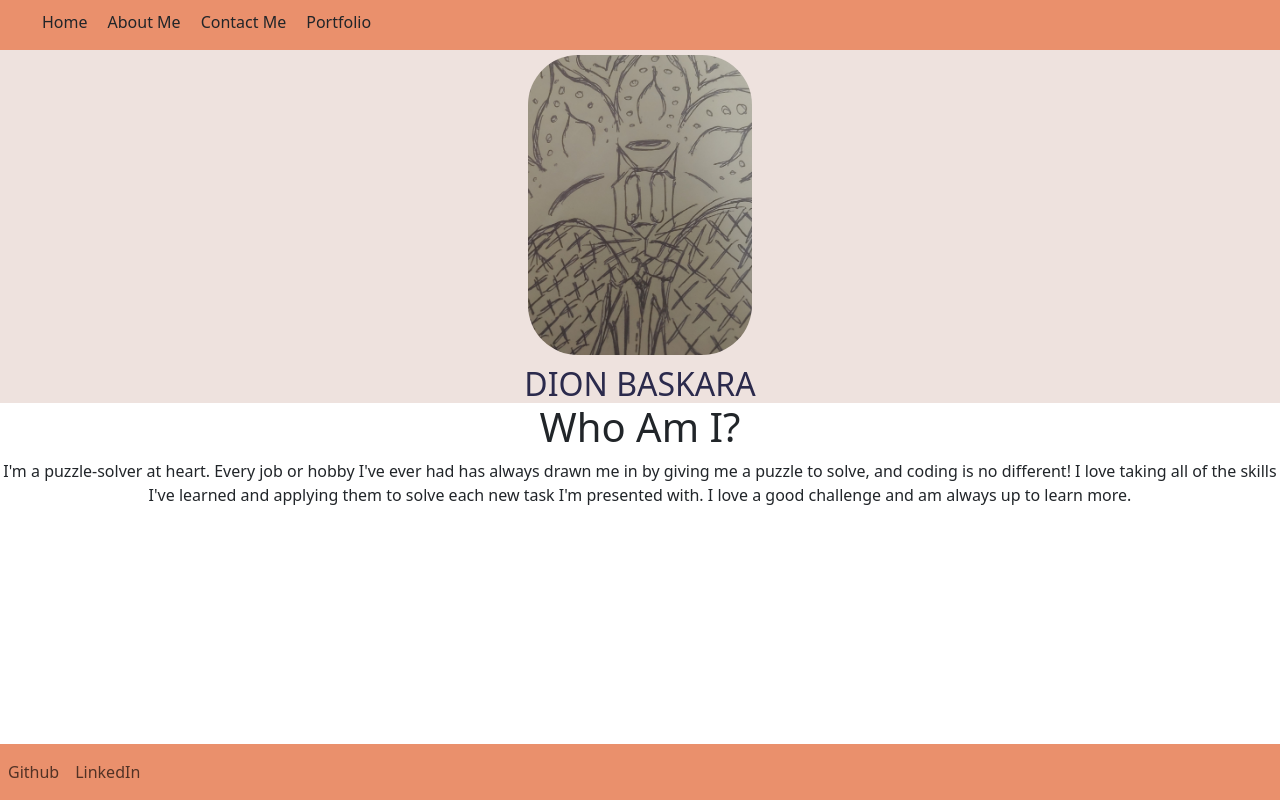
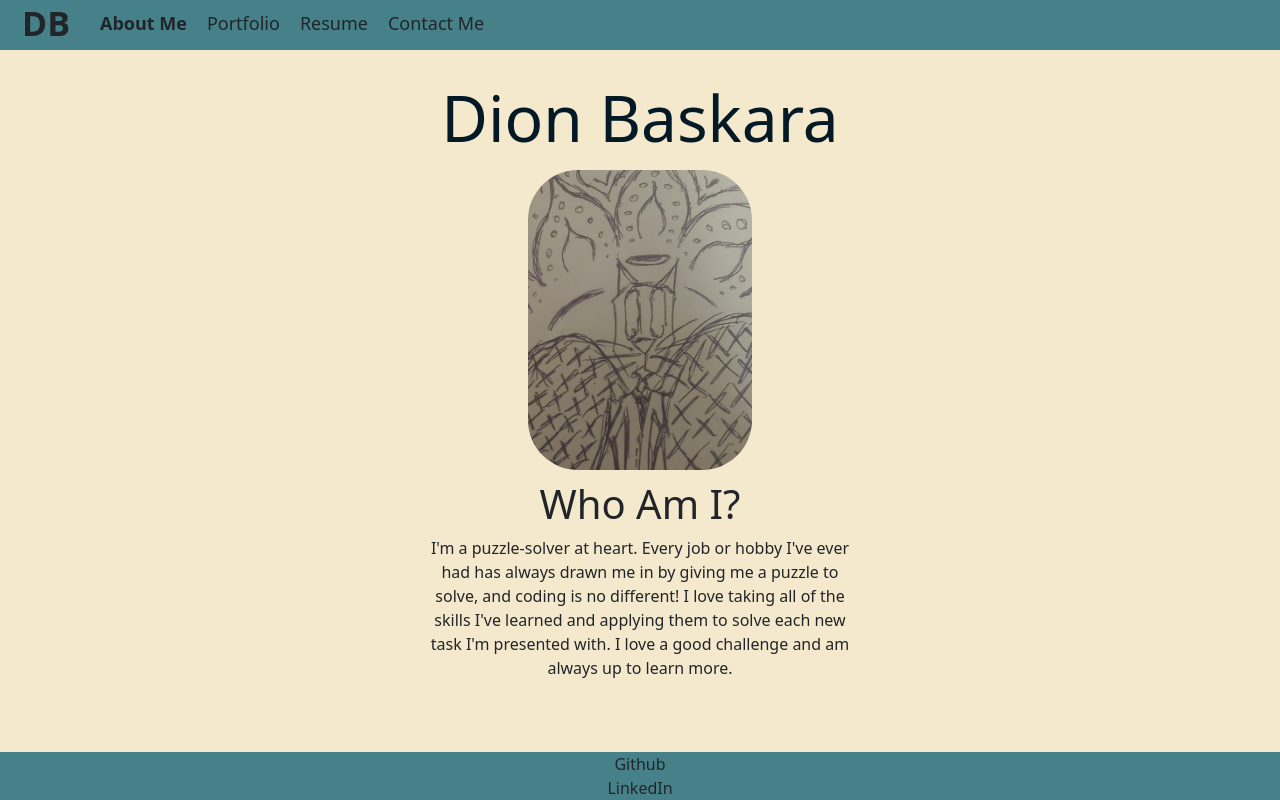
Before and after one commit to dionkb/DionKBaskara-REACT-Portfolio, a React (Create React App) app: page / in a window 1280 px wide. Built offline with nearby package versions, Linux system fonts and the light colour scheme.

Commit message:
large style changes and formatting

```diff
--- a/src/App.css
+++ b/src/App.css
@@ -1,13 +1,18 @@
 :root { /*Sets variables to be used when possible and improve code clarity*/
-  --pri-color: #EEE2DE;
-  --sec-color: #EA906C;
-  --tert-color: #B31312;
-  --font-color: #2B2A4C;
+  --pri-dark: #9DBEBB;
+  --pri-light: #F4E9CD;
+  --sec-light: #77ACA2;
+  --sec-dark: #468189;
+  --font-color: #031926;
 }
 
 .mainBody {
   text-align: center;
   justify-content: center;
+  background-color: var(--pri-light);
+  display: flex;
+  flex-direction: column;
+  min-height: 100vh;
 }
 
 #navbarList {
@@ -18,44 +23,76 @@
 
 #navbarList li {
   float: left;
-  padding: 10px;
+  margin: 10px;
+  font-size: 18px;
+}
+
+a.nav-link.active {
+  font-weight: bold;
+}
+
+#navInitials {
+  font-size: 34px;
+  font-weight: bold;
+  margin: -12px 10px 0 -20px;
 }
 
 #avatar {
   height: 300px;
   border-radius: 50px;
-  margin: 5px;
+  margin: 5px 0 10px 0;
 }
 
 #headerName {
-  font-size: 32px;
+  font-size: 64px;
   color: var(--font-color);
-  margin: 5px 0 0 0;
-}
-
-header {
-  background-color: var(--pri-color);
+  padding-top: 30px;
 }
 
 #navbarList, footer {
-  background-color: var(--sec-color);
-  width: 100%;
+  background-color: var(--sec-dark);
 }
 
 footer {
-  bottom: 0 !important;
-  margin-top: 50px;
-  position: absolute !important;
+  display: block;
+  width: 100vw;
+  margin-top: auto;
+  bottom: 0;
 }
 
 .card {
   width: 18rem;
-  background-color: var(--pri-color);
+  background-color: var(--sec-light) !important;
   margin: 10px auto;
 }
 
 .btn-primary {
-  background-color: var(--tert-color) !important;
+  background-color: var(--pri-dark) !important;
+  color: var(--font-color) !important;
   border: 0 !important;
   margin: 2px;
+  border: 1px solid var(--sec-dark) !important;
 }
+
+.aboutMe, .homePage {
+  width: 100%;
+  display: flex;
+  flex-direction: column;
+  align-items: center;
+  justify-content: flex-start;
+}
+
+.aboutMe * {
+  width: 33%;
+  justify-content: center;
+  text-align: center;
+}
+
+.row {
+  background-color: var(--pri-light);
+}
+
+.contactForm, .contactForm * {
+  flex: 1;
+  justify-content: center;
+}
--- a/src/components/Footer.js
+++ b/src/components/Footer.js
@@ -3,13 +3,9 @@ import React from 'react';
 
 function Footer() {
     return (
-        <footer class="navbar navbar-expand-lg">
-            <div class="collapse navbar-collapse" id="navbarNavAltMarkup">
-                <div class="navbar-nav">
-                <a class="nav-item nav-link" href="https://github.com/dionkb">Github</a>
-                <a class="nav-item nav-link" href="https://www.linkedin.com/in/dionkbaskara/">LinkedIn</a>
-                </div>
-            </div>
+        <footer>
+            <a class="nav-item nav-link" href="https://github.com/dionkb">Github</a>
+            <a class="nav-item nav-link" href="https://www.linkedin.com/in/dionkbaskara/">LinkedIn</a>
         </footer>
     );
 }
--- a/src/components/Header.js
+++ b/src/components/Header.js
@@ -5,8 +5,8 @@ import Avatar from '../assets/dionAvatar.jpg';
 function Header() {
     return (
         <header>
+            <h1 id="headerName">Dion Baskara</h1>
             <img id="avatar" src={Avatar} alt="avatar of a cat, sketched by Dion Baskara"/>
-            <h1 id="headerName">DION BASKARA</h1>
         </header>
     );
 }
--- a/src/components/Navigation.js
+++ b/src/components/Navigation.js
@@ -8,16 +8,34 @@ function Navigation({ currentPage, changePageFunction }) {
                 <a href="#home" onClick={() => changePageFunction('Home')}
                 className={currentPage === 'Home' ? 'nav-link active' : 'nav-link'}
                 >
-                Home
+                <p id="navInitials">DB</p>
                 </a>
             </li>
             <li className="nav-item">
                 <a
                 href="#aboutme"
                 onClick={() => changePageFunction('AboutMe')}
-                className={currentPage === 'About' ? 'nav-link active' : 'nav-link'}
+                className={currentPage === 'AboutMe' ? 'nav-link active' : 'nav-link'}
                 >
                 About Me
+                </a>
+            </li>
+            <li className="nav-item">
+                <a
+                href="#portfolio"
+                onClick={() => changePageFunction('Portfolio')}
+                className={currentPage === 'Portfolio' ? 'nav-link active' : 'nav-link'}
+                >
+                Portfolio
+                </a>
+            </li>
+            <li className="nav-item">
+                <a
+                href="#resume"
+                onClick={() => changePageFunction('Resume')}
+                className={currentPage === 'Resume' ? 'nav-link active' : 'nav-link'}
+                >
+                Resume
                 </a>
             </li>
             <li className="nav-item">
@@ -29,15 +47,6 @@ function Navigation({ currentPage, changePageFunction }) {
                 Contact Me
                 </a>
             </li>
-            <li className="nav-item">
-                <a
-                href="#portfolio"
-                onClick={() => changePageFunction('Portfolio')}
-                className={currentPage === 'Portfolio' ? 'nav-link active' : 'nav-link'}
-                >
-                Portfolio
-                </a>
-            </li>
         </ul>
     );
 }
--- a/src/components/RenderPage.js
+++ b/src/components/RenderPage.js
@@ -4,6 +4,8 @@ import Home from './pages/Home';
 import AboutMe from './pages/AboutMe';
 import Portfolio from './pages/Portfolio';
 import ContactMe from './pages/ContactMe';
+import Resume from './pages/Resume';
+import Footer from './Footer';
 
 export default function MainPageHandler() {
     const [currentPage, setCurrentPage] = useState('AboutMe');
@@ -18,15 +20,21 @@ export default function MainPageHandler() {
         if (currentPage === 'Portfolio') {
         return <Portfolio />;
         }
+        if (currentPage === 'Resume') {
+            return <Resume />;
+            }
         return <ContactMe />;
     };
 
     const changePageFunction = (page) => setCurrentPage(page);
 
     return (
-        <div>
-        <Navigation currentPage={currentPage} changePageFunction={changePageFunction} />
-        {renderPage()}
-        </div>
+        <>
+            <div>
+                <Navigation currentPage={currentPage} changePageFunction={changePageFunction} />
+                {renderPage()}
+            </div>
+            <Footer />
+        </>
     );
 }
--- a/src/components/pages/AboutMe.js
+++ b/src/components/pages/AboutMe.js
@@ -1,17 +1,17 @@
 import React from 'react';
-import Footer from '../Footer';
 import Header from '../Header';
 
 export default function AboutMe() {
     return (
         <div>
             <Header />
-            <h1>Who Am I?</h1>
-            <p>
-                I'm a puzzle-solver at heart. Every job or hobby I've ever had has always drawn me in by giving me a puzzle to solve, and coding is no different! I love
-                taking all of the skills I've learned and applying them to solve each new task I'm presented with. I love a good challenge and am always up to learn more.
-            </p>
-            <Footer />
+            <div  class="aboutMe">
+                <h1>Who Am I?</h1>
+                <p>
+                    I'm a puzzle-solver at heart. Every job or hobby I've ever had has always drawn me in by giving me a puzzle to solve, and coding is no different! I love
+                    taking all of the skills I've learned and applying them to solve each new task I'm presented with. I love a good challenge and am always up to learn more.
+                </p>
+            </div>
         </div>
     );
 }
--- a/src/components/pages/ContactMe.js
+++ b/src/components/pages/ContactMe.js
@@ -1,25 +1,30 @@
 import React from 'react';
-import Footer from '../Footer';
-import Header from '../Header';
-// TODO: ADD CONTACT FORM
 
 export default function ContactMe() {
     return (
         <div>
-            <Header />
+            <br></br>
             <h1>Get In Touch</h1>
-            <p>
-                Have any questions? Suggestions? Outright rants?? Feel free to send them my way, however you want to by following any of these:
-                <br />
-                Github: https://github.com/dionkb
-                <br />
-                LinkedIn: https://www.linkedin.com/in/dionkbaskara
-                <br />
-                Gmail: dionkbaskara@gmail.com
-                <br />
-                Text: 727.271.1371
-            </p>
-            <Footer />
+            <p> Have any questions? Suggestions? Outright rants?? Feel free to send them my way: </p>
+            <form class="contactForm">
+                <div class="form-group row">
+                    <div class="col-sm-4">
+                    <input type="email" class="form-control" id="inputEmail" placeholder="Email" required />
+                    </div>
+                </div>
+                <div class="form-group row">
+                    <div class="col-sm-4">
+                    <input type="text" class="form-control" id="inputName" placeholder="Name" required />
+                    </div>
+                </div>
+                <div class="form-group row">
+                    <div class="col-sm-4">
+                    <textarea rows="10" type="text" class="form-control" id="inputMessage" placeholder="Type message here" required />
+                    </div>
+                </div>
+                <br></br>
+                <button class="btn btn-primary" type="submit">Send</button>
+            </form>
         </div>
     );
 }
--- a/src/components/pages/Home.js
+++ b/src/components/pages/Home.js
@@ -1,16 +1,11 @@
 import React from 'react';
-import Footer from '../Footer';
 import Header from '../Header';
 
 export default function Home() {
     return (
-        <div>
+        <div class="homePage">
             <Header />
-            <h1>Home</h1>
-            <p>
-                Welcome! Take a look around, stay a while.
-            </p>
-            <Footer />
+            <h1>Welcome!</h1>
         </div>
     );
 }
--- a/src/components/pages/Portfolio.js
+++ b/src/components/pages/Portfolio.js
@@ -1,13 +1,11 @@
 import React from 'react';
 import Project from '../Project';
-// import Footer from '../Footer';
-import Header from '../Header';
 import { projectData } from '../../utils/dataArrays';
 
 function Portfolio() {
     return (
-        <>
-            <Header />
+        <div>
+            <h1>My Work</h1>
             <div className='row justify-content-center'>
                 { projectData.map((project, index) => {
                     return (
@@ -25,8 +23,7 @@ function Portfolio() {
                     );
                 })}
             </div>
-            {/* <Footer /> */}
-        </>
+        </div>
     );
 };
 
--- /dev/null
+++ b/src/components/pages/Resume.js
@@ -0,0 +1,16 @@
+import React from 'react';
+import Header from '../Header';
+
+export default function Resume() {
+    return (
+        <div>
+            <Header />
+            <div  class="resumeSection">
+                <h1>My Resume</h1>
+                <a href="src\assets\fakeResume.pdf" download="DionKBaskara - Resume">
+                    <button type="button" class="btn btn-primary">Download</button>
+                </a>
+            </div>
+        </div>
+    );
+}
```
Also changed, not shown: src/components/Project.js (indentation only), 1 other file (tests, documents, lock files or other folders).
